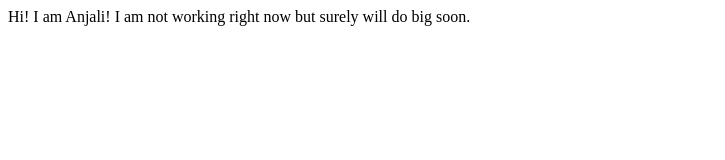
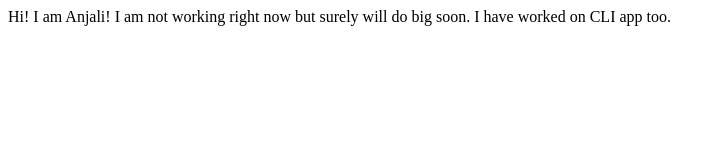
Before and after one commit to Anjli27/student-name, a plain HTML site: page index.html in a window 1280 px wide. Shown: the whole page, without its empty margins (0-725 px from the left). Drawn offline with Linux system fonts and the light colour scheme.

Commit message:
update details of project

```diff
--- a/index.html
+++ b/index.html
@@ -9,5 +9,7 @@
 <body>
     Hi! I am Anjali!
     I am not working right now but surely will do big soon.
+
+    I have worked on CLI app too.
 </body>
 </html>
```
